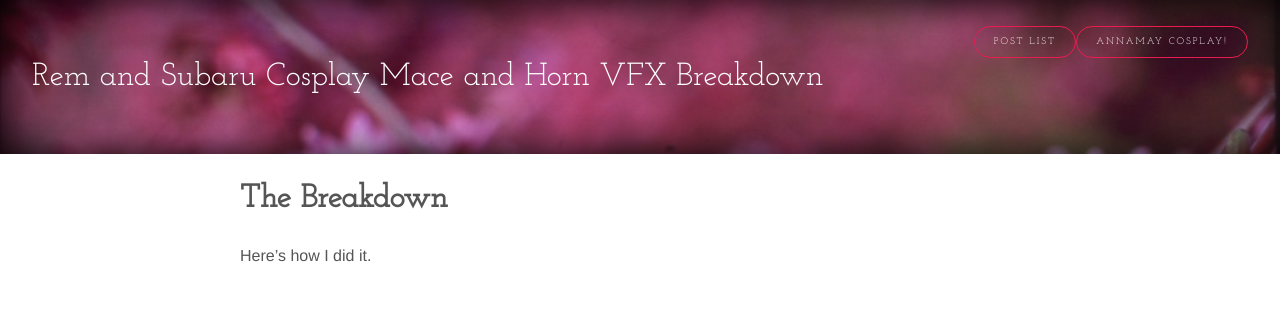
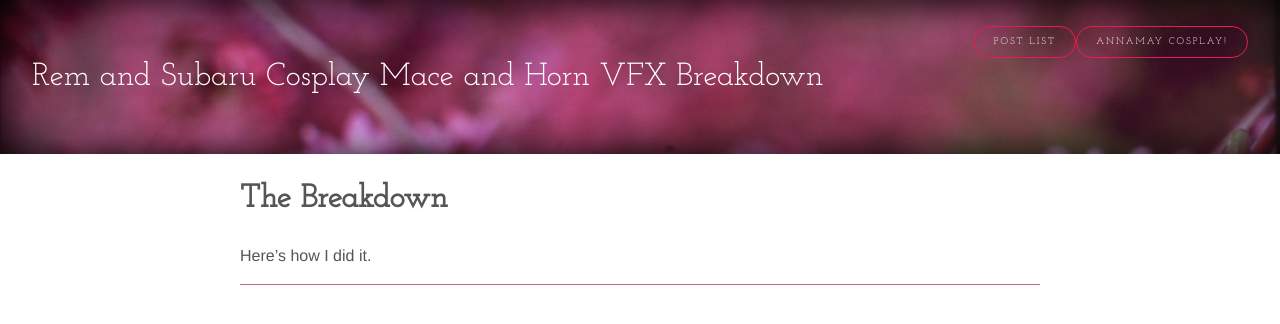
Before and after one commit to annamay8/annamay8.github.io, a Jekyll site: the page built from _posts/2017-10-11-rem-vfx-breakdown.md, in a window 1280 px wide. Shown: the top 324 px of the page. Built offline with Jekyll 4.4.1, drawn with Linux system fonts in a browser that asks for light colours.

Commit message:
Update post.html

```diff
--- a/_layouts/post.html
+++ b/_layouts/post.html
@@ -7,5 +7,16 @@
   <p>{{ page.title }}</p>
 </header>
 <main>
-{{ content }}
+  {{ content }}
+  <hr/>
+  <script async src="//pagead2.googlesyndication.com/pagead/js/adsbygoogle.js"></script>
+  <!-- bottom page -->
+  <ins class="adsbygoogle"
+       style="display:block"
+       data-ad-client="ca-pub-9272561114330078"
+       data-ad-slot="7775989531"
+       data-ad-format="auto"></ins>
+  <script>
+    (adsbygoogle = window.adsbygoogle || []).push({});
+  </script>
 </main>
```
